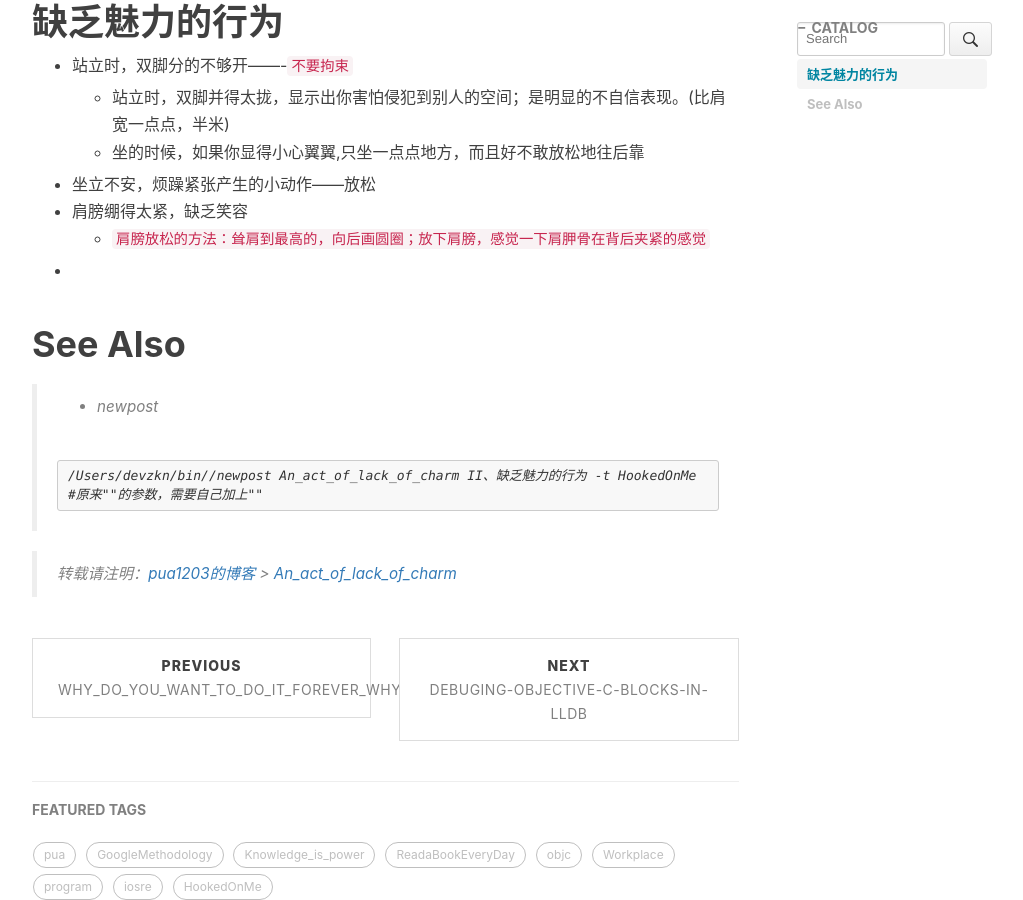
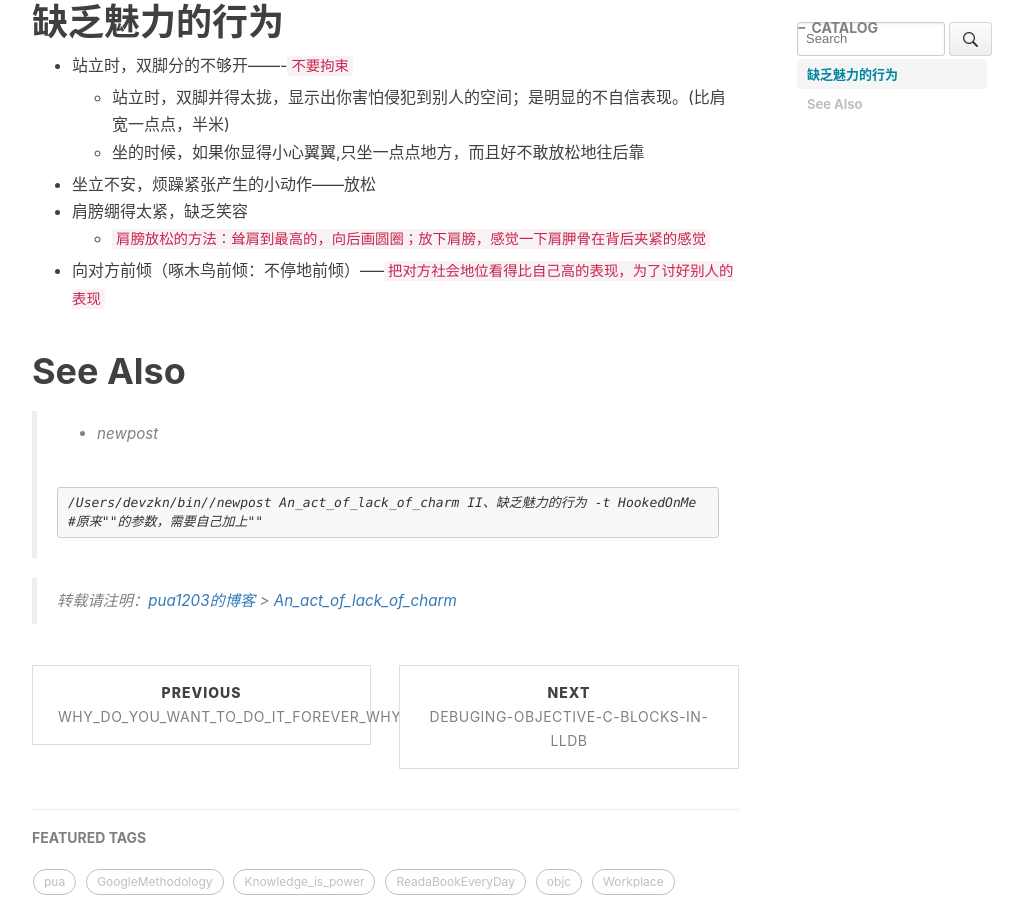
Before and after one commit to pua1203/pua1203.github.io, a Jekyll site: the page built from _posts/HookedOnMe/2018-10-18-An_act_of_lack_of_charm.md, in a window 1280 px wide and 900 px high, scrolled down 570 px. Shown: the whole window, without its empty margins (233-1256 px from the left). Built offline with Jekyll 4.4.1, drawn with Linux system fonts in a browser that asks for light colours; nearby versions of some CDN libraries; comment, search, counter and statistics services are not loaded.

Commit message:
向对方前倾（啄木鸟前倾：不停地前倾）-----把对方社会地位看得比自己高的表现，为了讨好别人的表现

```diff
--- a/_posts/HookedOnMe/2018-10-18-An_act_of_lack_of_charm.md
+++ b/_posts/HookedOnMe/2018-10-18-An_act_of_lack_of_charm.md
@@ -24,7 +24,7 @@ subtitle: II、缺乏魅力的行为
 * 坐立不安，烦躁紧张产生的小动作------放松
 * 肩膀绷得太紧，缺乏笑容
   * `肩膀放松的方法：耸肩到最高的，向后画圆圈；放下肩膀，感觉一下肩胛骨在背后夹紧的感觉`
-*
+* 向对方前倾（啄木鸟前倾：不停地前倾）-----`把对方社会地位看得比自己高的表现，为了讨好别人的表现`
 
 
 
```
